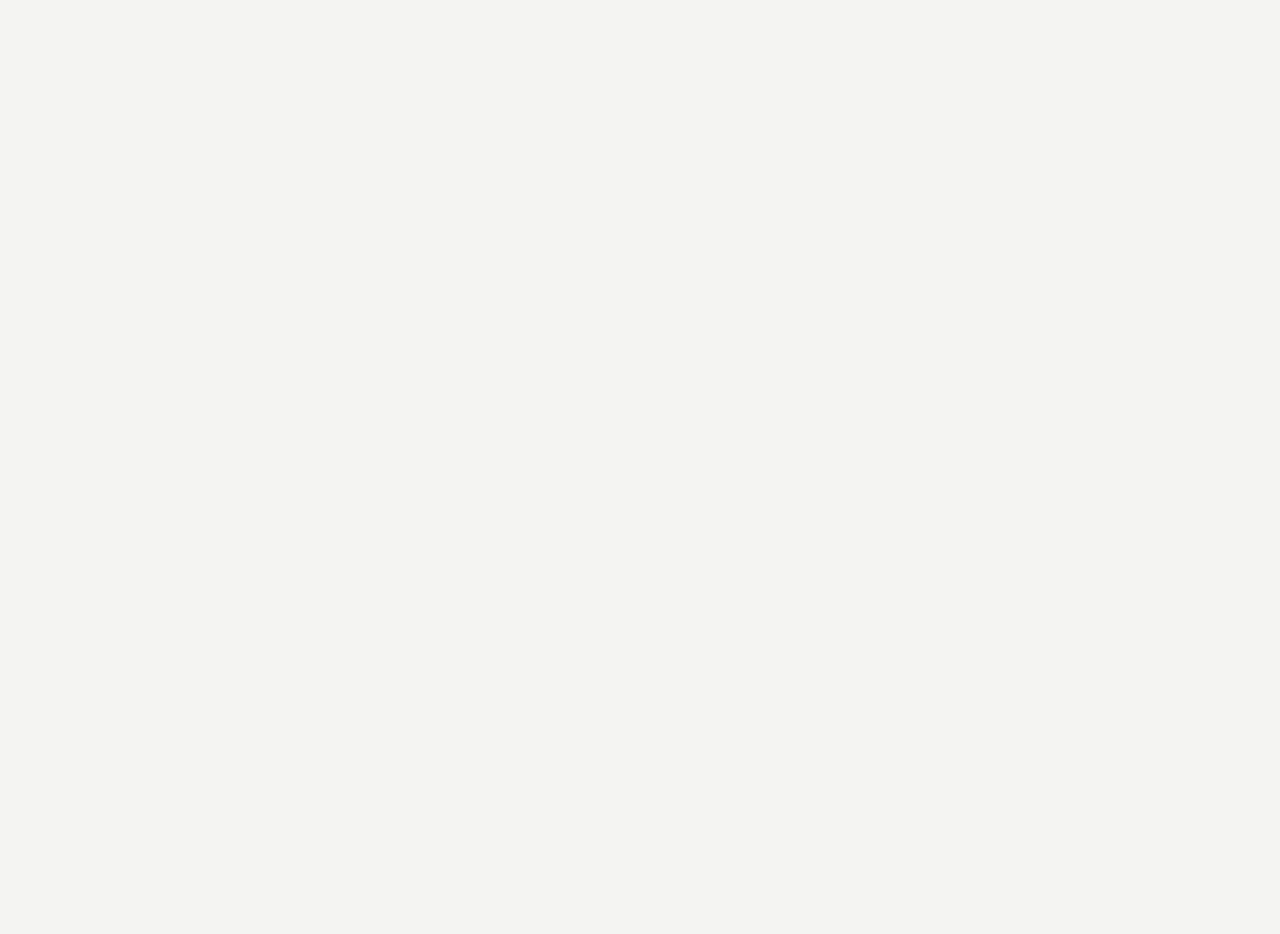
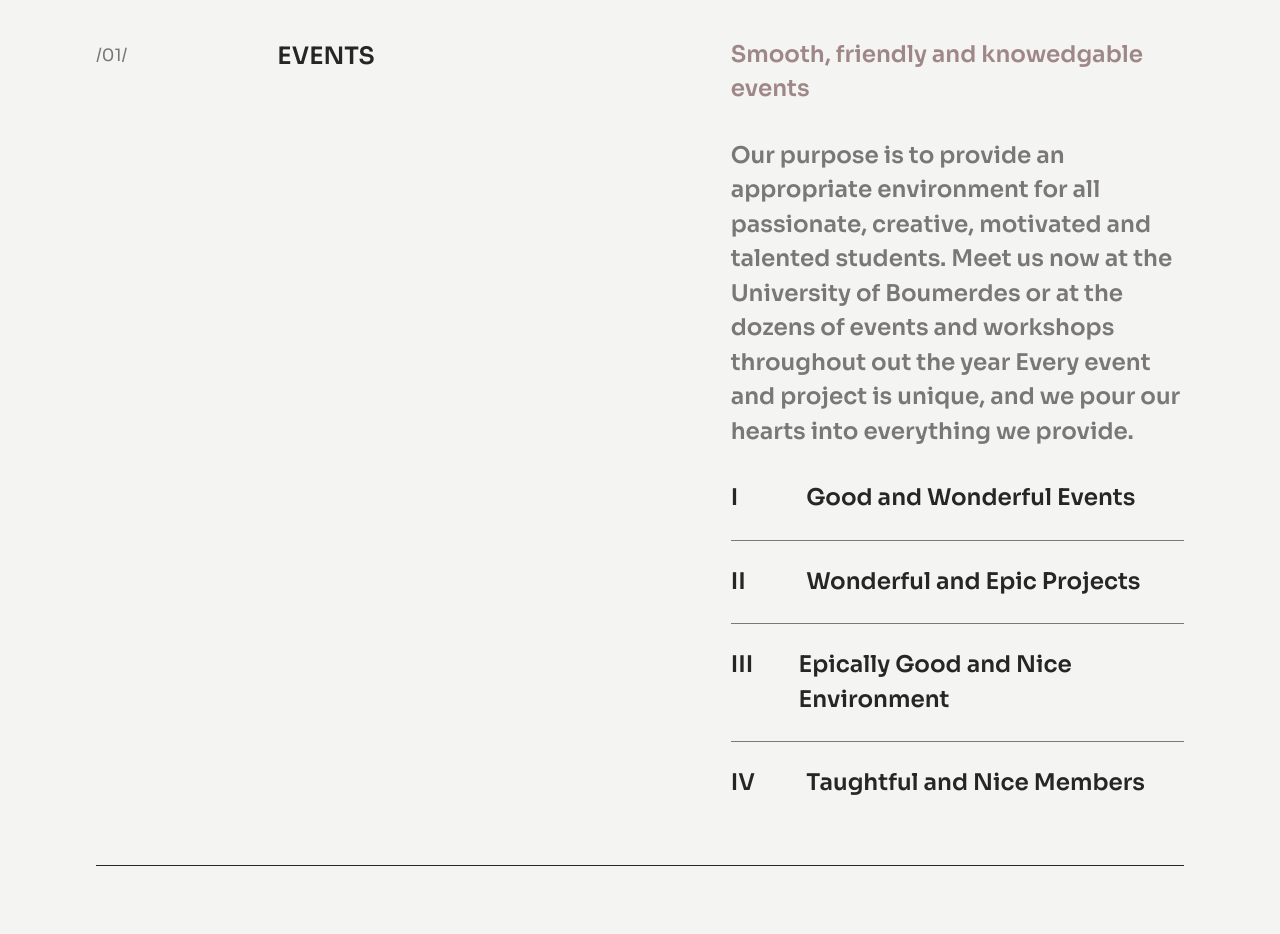
Before and after one commit to akram-aki/electro_website_v3, a React (Vite) app: page / in a window 1280 px wide. Shown: the part 1660-2594 px from the top of the page. Built offline with nearby package versions, Linux system fonts and the light colour scheme.

Commit message:
Added Events and Learning Enviornment

```diff
--- a/src/App.jsx
+++ b/src/App.jsx
@@ -1,9 +1,18 @@
 import "./App.css";
 import StealScroll from "./components/stealScroll/Index";
+import Header from "./components/Header/Index";
+import Hero from "./components/Hero/Index";
+import WhatDoWeProvide from "./components/WhatDoWeProvide/Index";
 function App() {
   return (
     <>
-      <StealScroll />
+      <div className='mt-16 mx-24'>
+        <Header />
+        <Hero />
+        <div className="h-[400px]"></div>
+        <WhatDoWeProvide />
+        <StealScroll />
+      </div>
     </>
   );
 }
--- a/src/components/Header.jsx
+++ b/src/components/Header/Index.jsx
@@ -1,6 +1,6 @@
 import React from 'react'
-import logo from '../assets/LOGO.png';
-import LanguageLogo from '../assets/LanguageLogo.svg';
+import logo from '../../assets/LOGO.png';
+import LanguageLogo from '../../assets/LanguageLogo.svg';
 function Header() {
     return (
         <>
--- a/src/components/Hero.jsx
+++ b/src/components/Hero/Index.jsx
@@ -1,5 +1,5 @@
 import React from 'react';
-import DownIcon from '../assets/DownIcon.svg'; // Adjust the path as necessary
+import DownIcon from '../../assets/DownIcon.svg'; // Adjust the path as necessary
 
 function Hero() {
     return (
--- /dev/null
+++ b/src/components/WhatDoWeProvide/Events.jsx
@@ -0,0 +1,49 @@
+import React from 'react'
+
+function Events() {
+    const listItems = {
+        "Events": [
+            ["I", "II", "III", "IV"],
+            [
+                "Good and Wonderful Events",
+                "Wonderful and Epic Projects",
+                "Epically Good and Nice Environment",
+                "Taughtful and Nice Members"
+            ]
+        ]
+    }
+    return (
+        <>
+            <div className="flex items-start">
+                <div className="flex items-center w-6/12">
+                    <span className='text-[#797877] text-[17px] w-4/12'>/01/</span>
+                    <h3 className='text-[#262625] text-[24px] font-semibold w-8/12'> EVENTS
+                    </h3>
+                </div>
+                <div className='w-1/12' />
+                <div className="w-5/12 text-[23px] font-semibold">
+                    <h4 className='text-[#9F8787] mb-8'>Smooth, friendly and knowedgable events</h4>
+                    <p className='text-[#797877] mb-8'>
+                        Our purpose is  to provide an appropriate environment for all  passionate, creative,  motivated and talented students.
+                        Meet us now at the University of Boumerdes or at the dozens of events and workshops throughout out the year
+
+                        Every event and project is unique, and we pour our hearts into everything we provide.
+                    </p>
+                    <ul className="space-y-6">
+                        {listItems.Events[1].map((item, index) => (<>
+                            <li className='flex text-[#262625]'>
+                                <span className='w-1/6'>{listItems.Events[0][index]}</span>
+                                <h4>{item}</h4>
+                            </li>
+                            {listItems.Events[1].length - 1 > index && <hr className='border-1 border-[#797979]' />}
+                        </>
+
+                        ))}
+                    </ul>
+                </div>
+            </div>
+        </>
+    )
+}
+
+export default Events
--- a/src/components/WhatDoWeProvide.jsx
+++ b/src/components/WhatDoWeProvide/Index.jsx
@@ -1,5 +1,6 @@
 import React from 'react'
-
+import Events from './Events'
+import LearningEnvironment from './LearningEnvironment'
 function WhatDoWeProvide() {
     return (
         <>
@@ -19,6 +20,11 @@ function WhatDoWeProvide() {
                 </p>
             </div>
             <hr className='border-1 border-[#262625] my-16' />
+            <Events />
+            <hr className='border-1 border-[#262625] my-16' />
+            <LearningEnvironment />
+            <hr className='border-1 border-[#262625] my-16' />
+
         </>
     )
 }
--- /dev/null
+++ b/src/components/WhatDoWeProvide/LearningEnvironment.jsx
@@ -0,0 +1,49 @@
+import React from 'react'
+
+function LearningEnvironment() {
+    const listItems = {
+        "Events": [
+            ["I", "II", "III", "IV"],
+            [
+                "Good and Wonderful Events",
+                "Wonderful and Epic Projects",
+                "Epically Good and Nice Environment",
+                "Taughtful and Nice Members"
+            ]
+        ]
+    }
+    return (
+        <>
+            <div className="flex items-start">
+                <div className="flex items-center w-6/12">
+                    <span className='text-[#797877] text-[17px] w-4/12'>/02/</span>
+                    <h3 className='text-[#262625] text-[24px] font-semibold w-8/12'> LEARNING ENVIORNMENT
+                    </h3>
+                </div>
+                <div className='w-1/12' />
+                <div className="w-5/12 text-[23px] font-semibold">
+                    <h4 className='text-[#9F8787] mb-8'>Smooth, friendly and knowedgable events</h4>
+                    <p className='text-[#797877] mb-8'>
+                        Our purpose is  to provide an appropriate environment for all  passionate, creative,  motivated and talented students.
+                        Meet us now at the University of Boumerdes or at the dozens of events and workshops throughout out the year
+
+                        Every event and project is unique, and we pour our hearts into everything we provide.
+                    </p>
+                    <ul className="space-y-6">
+                        {listItems.Events[1].map((item, index) => (<>
+                            <li className='flex text-[#262625]'>
+                                <span className='w-1/6'>{listItems.Events[0][index]}</span>
+                                <h4>{item}</h4>
+                            </li>
+                            {listItems.Events[1].length - 1 > index && <hr className='border-1 border-[#797979]' />}
+                        </>
+
+                        ))}
+                    </ul>
+                </div>
+            </div>
+        </>
+    )
+}
+
+export default LearningEnvironment
--- a/src/components/stealScroll/Destinations.jsx
+++ b/src/components/stealScroll/Destinations.jsx
@@ -17,7 +17,7 @@ const AnimatedSteps = ({ count }) => {
         <div key={step}>
           {step === currentStep ? (
             <motion.div {...motionProps} className="font-bold text-[#383837]">
-              STEP /{step}/
+              EVENT /{step}/
             </motion.div>
           ) : (
             <p className="text-[#b5b5b5]">/{step}/ </p>
```
